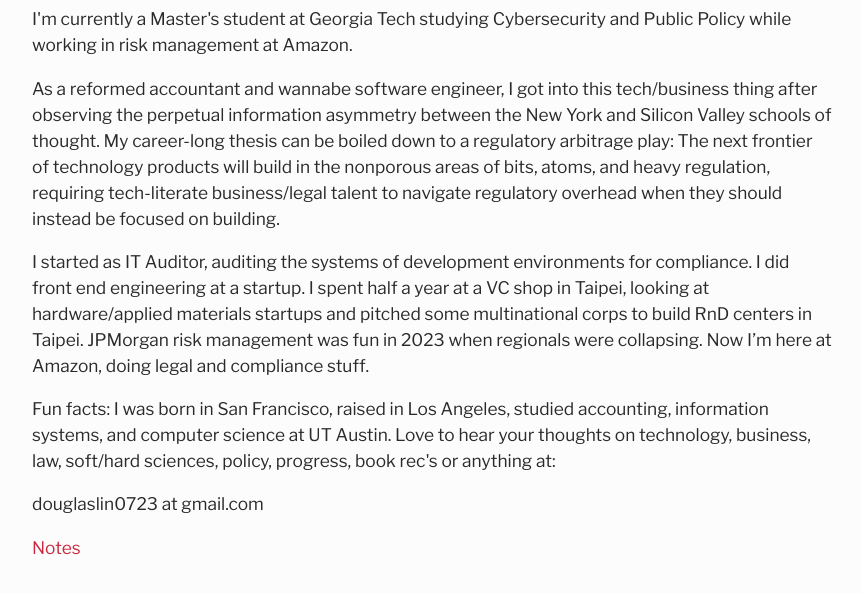
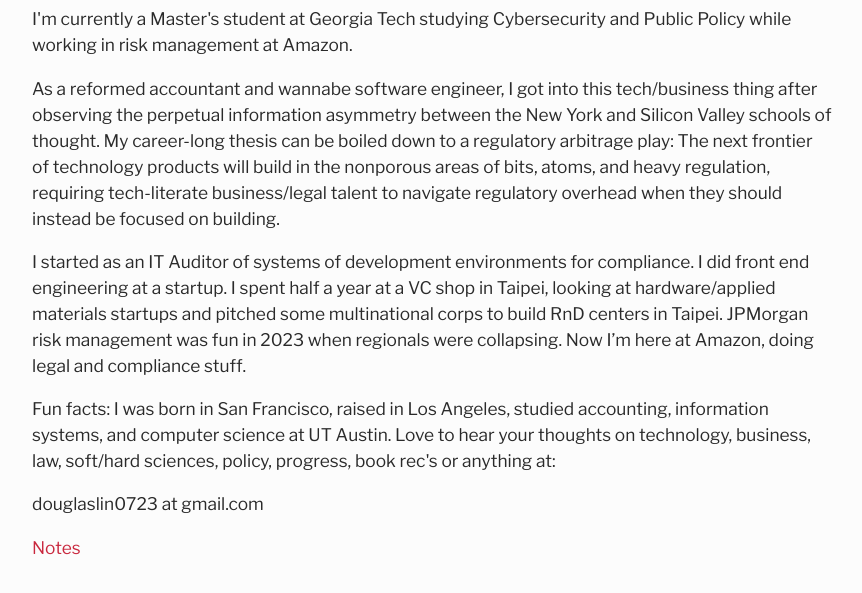
Before and after one commit to dougylin/mywebsite, a plain HTML site: page index.html in a window 1280 px wide. Shown: the part 157-750 px from the top of the page, without its empty margins (208-1070 px from the left). Drawn offline with nearby package versions, Linux system fonts and the light colour scheme.

Commit message:
Added something

```diff
--- a/index.html
+++ b/index.html
@@ -33,7 +33,7 @@
             </p>
 
             <p>
-                I started as IT Auditor, auditing the systems of development environments for compliance.
+                I started as an IT Auditor of systems of development environments for compliance.
 				I did front end engineering at a startup. I spent half a year at a VC shop in Taipei, looking at hardware/applied materials startups and
 				pitched some multinational corps to build RnD centers in Taipei.
 				JPMorgan risk management was fun in 2023 when regionals were collapsing. Now I’m here at Amazon, doing legal and compliance stuff.
```
